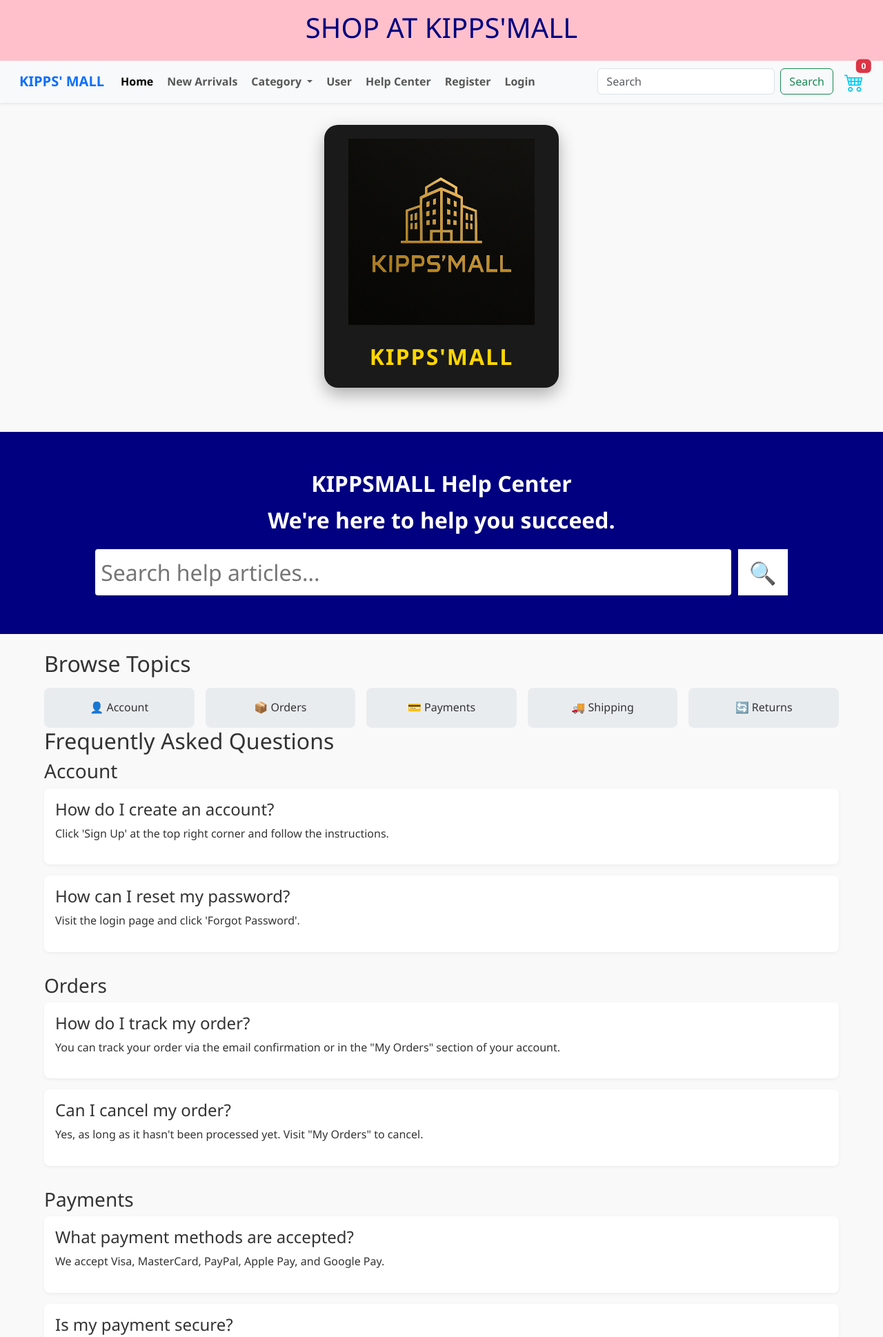
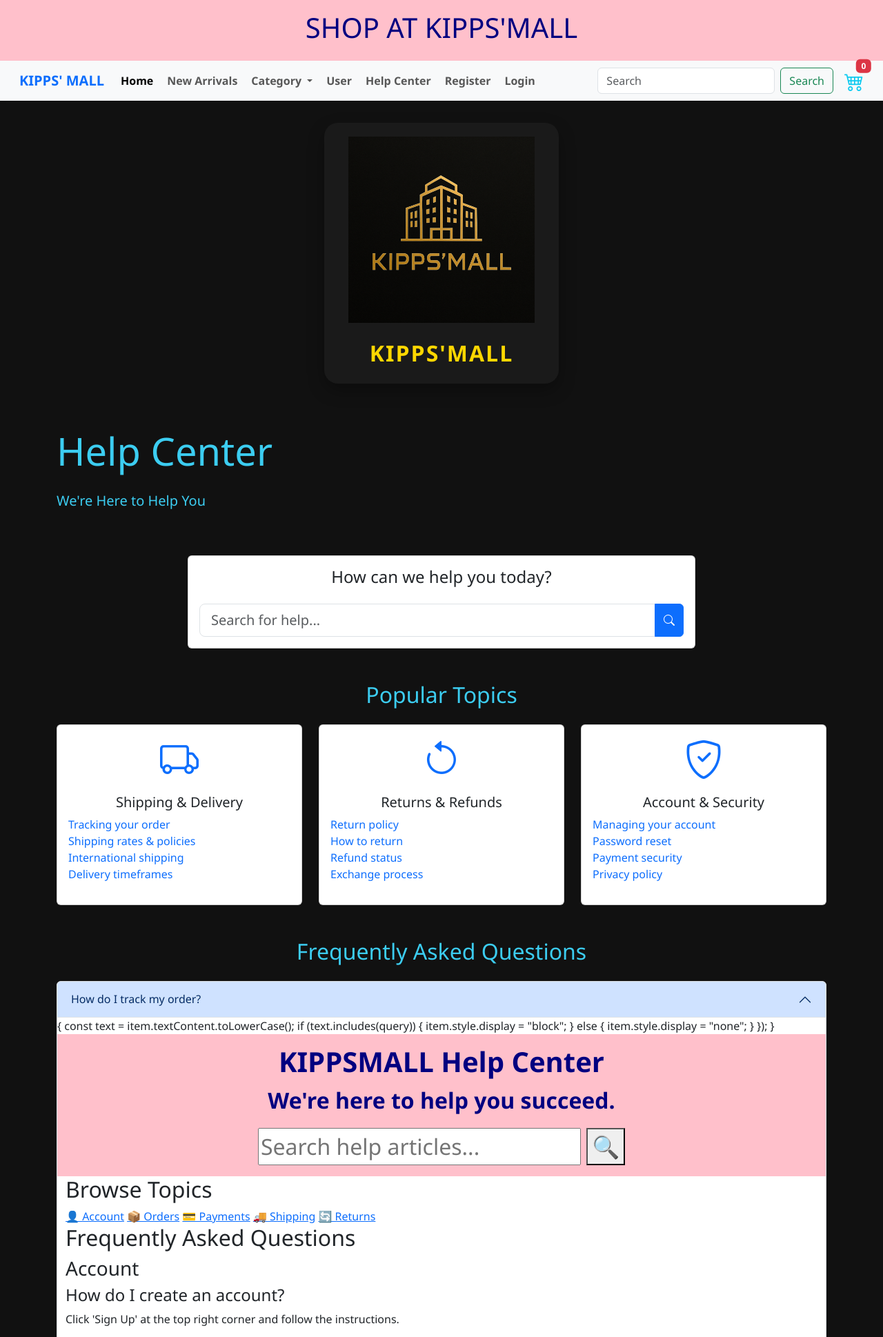
Before and after one commit to shannel890/UPTECH, a Flask app: page /help in a window 1280 px wide. Shown: the top 1938 px of the page at 69% size. Run offline with Flask 3, Linux system fonts and the light colour scheme.

Commit message:
modified app/templates/help.html

```diff
--- a/app/templates/help.html
+++ b/app/templates/help.html
@@ -1,102 +1,102 @@
+{% extends 'base.html' %}
 
-    {% extends 'base.html' %}
-    {% block content %}
-    <style>
-        /* Reset */
-* {
-    margin: 0;
-    padding: 0;
-    box-sizing: border-box;
-  }
+{% block content %}
+<!-- Hero Section -->
+<div class="hero-section">
+    <div class="container">
+        <h1 class="display-4 mb-4">Help Center</h1>
+        <p class="lead">We're Here to Help You</p>
+    </div>
+</div>
 
-  body {
-    font-family: 'Segoe UI', Tahoma, Geneva, Verdana, sans-serif;
-    background-color: #f9f9f9;
-    color: #333;
-    line-height: 1.6;
-  }
+<div class="container py-5">
+    <!-- Search Section -->
+    <section class="search-section mb-5">
+        <div class="row justify-content-center">
+            <div class="col-md-8">
+                <div class="card">
+                    <div class="card-body">
+                        <h4 class="card-title text-center mb-4">How can we help you today?</h4>
+                        <form class="search-form">
+                            <div class="input-group">
+                                <input type="text" class="form-control form-control-lg" placeholder="Search for help...">
+                                <button class="btn btn-primary" type="submit">
+                                    <i class="bi bi-search"></i>
+                                </button>
+                            </div>
+                        </form>
+                    </div>
+                </div>
+            </div>
+        </div>
+    </section>
 
-  .container {
-    max-width: 1200px;
-    margin: auto;
-    padding: 1.5rem;
-  }
+    <!-- Quick Links -->
+    <section class="quick-links mb-5">
+        <h2 class="section-title text-center mb-4">Popular Topics</h2>
+        <div class="row g-4">
+            <div class="col-md-4">
+                <div class="card h-100">
+                    <div class="card-body">
+                        <div class="text-center mb-3">
+                            <i class="bi bi-truck display-4 text-primary"></i>
+                        </div>
+                        <h5 class="card-title text-center">Shipping & Delivery</h5>
+                        <ul class="list-unstyled">
+                            <li><a href="#" class="text-decoration-none">Tracking your order</a></li>
+                            <li><a href="#" class="text-decoration-none">Shipping rates & policies</a></li>
+                            <li><a href="#" class="text-decoration-none">International shipping</a></li>
+                            <li><a href="#" class="text-decoration-none">Delivery timeframes</a></li>
+                        </ul>
+                    </div>
+                </div>
+            </div>
+            <div class="col-md-4">
+                <div class="card h-100">
+                    <div class="card-body">
+                        <div class="text-center mb-3">
+                            <i class="bi bi-arrow-counterclockwise display-4 text-primary"></i>
+                        </div>
+                        <h5 class="card-title text-center">Returns & Refunds</h5>
+                        <ul class="list-unstyled">
+                            <li><a href="#" class="text-decoration-none">Return policy</a></li>
+                            <li><a href="#" class="text-decoration-none">How to return</a></li>
+                            <li><a href="#" class="text-decoration-none">Refund status</a></li>
+                            <li><a href="#" class="text-decoration-none">Exchange process</a></li>
+                        </ul>
+                    </div>
+                </div>
+            </div>
+            <div class="col-md-4">
+                <div class="card h-100">
+                    <div class="card-body">
+                        <div class="text-center mb-3">
+                            <i class="bi bi-shield-check display-4 text-primary"></i>
+                        </div>
+                        <h5 class="card-title text-center">Account & Security</h5>
+                        <ul class="list-unstyled">
+                            <li><a href="#" class="text-decoration-none">Managing your account</a></li>
+                            <li><a href="#" class="text-decoration-none">Password reset</a></li>
+                            <li><a href="#" class="text-decoration-none">Payment security</a></li>
+                            <li><a href="#" class="text-decoration-none">Privacy policy</a></li>
+                        </ul>
+                    </div>
+                </div>
+            </div>
+        </div>
+    </section>
 
-  .header {
-    background-color: navy;
-    color: white;
-    padding: 2rem 0;
-    text-align: center;
-  }
-
-  .header h1 {
-    font-size: 2rem;
-  }
-
-  .search-bar {
-    margin-top: 1rem;
-    display: flex;
-    justify-content: center;
-    gap: 10px;
-  }
-
-  .search-bar input {
-    width: 80%;
-    padding: 0.5rem;
-    border-radius: 4px;
-    border: none;
-  }
-
-  .search-bar button {
-    background-color: #fff;
-    border: none;
-    cursor: pointer;
-    padding: 0 1rem;
-  }
-
-  .categories h2 {
-    margin-bottom: 1rem;
-  }
-
-  .category-grid {
-    display: grid;
-    grid-template-columns: repeat(auto-fit, minmax(150px, 1fr));
-    gap: 1rem;
-  }
-
-  .category-card {
-    background-color: #e9ecef;
-    padding: 1rem;
-    border-radius: 8px;
-    text-align: center;
-    text-decoration: none;
-    color: #333;
-    transition: background-color 0.3s;
-  }
-
-  .category-card:hover {
-    background-color: #dee2e6;
-  }
-
-  .faq-section {
-    margin-bottom: 2rem;
-  }
-
-  .faq-item {
-    margin-bottom: 1rem;
-    background: #fff;
-    padding: 1rem;
-    border-radius: 8px;
-    box-shadow: 0 2px 5px rgba(0,0,0,0.05);
-  }
-
-  .contact-support {
-    text-align: center;
-    padding: 2rem 0;
-  }
-
-  .btn-contact {
-    background-color: #0d6efd;
+    <!-- FAQ Section -->
+    <section class="faq-section mb-5">
+        <h2 class="section-title text-center mb-4">Frequently Asked Questions</h2>
+        <div class="accordion" id="faqAccordion">
+            <div class="accordion-item">
+                <h2 class="accordion-header">
+                    <button class="accordion-button" type="button" data-bs-toggle="collapse" data-bs-target="#faq1">
+                        How do I track my order?
+                    </button>
+                </h2>
+                <div id="faq
     color: white;
     padding: 0.75rem 1.5rem;
     border-radius: 5px;
```
